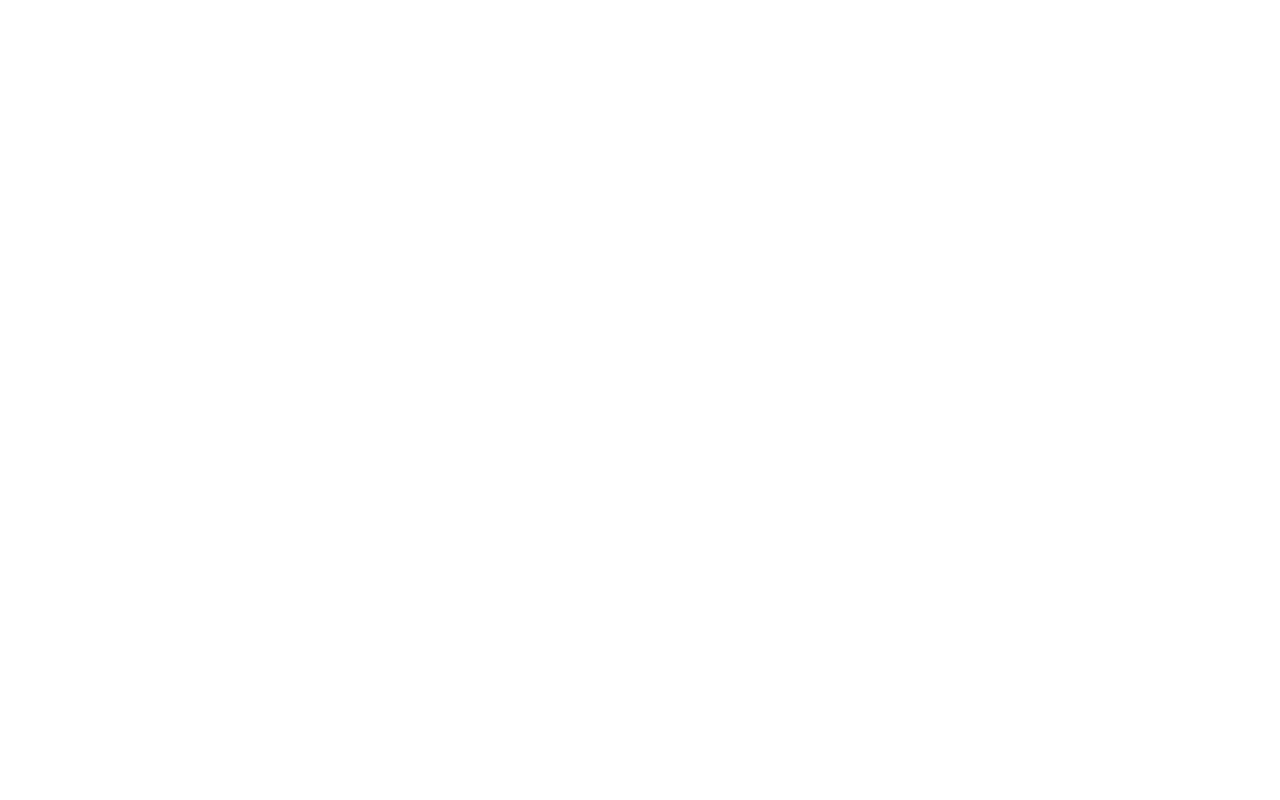
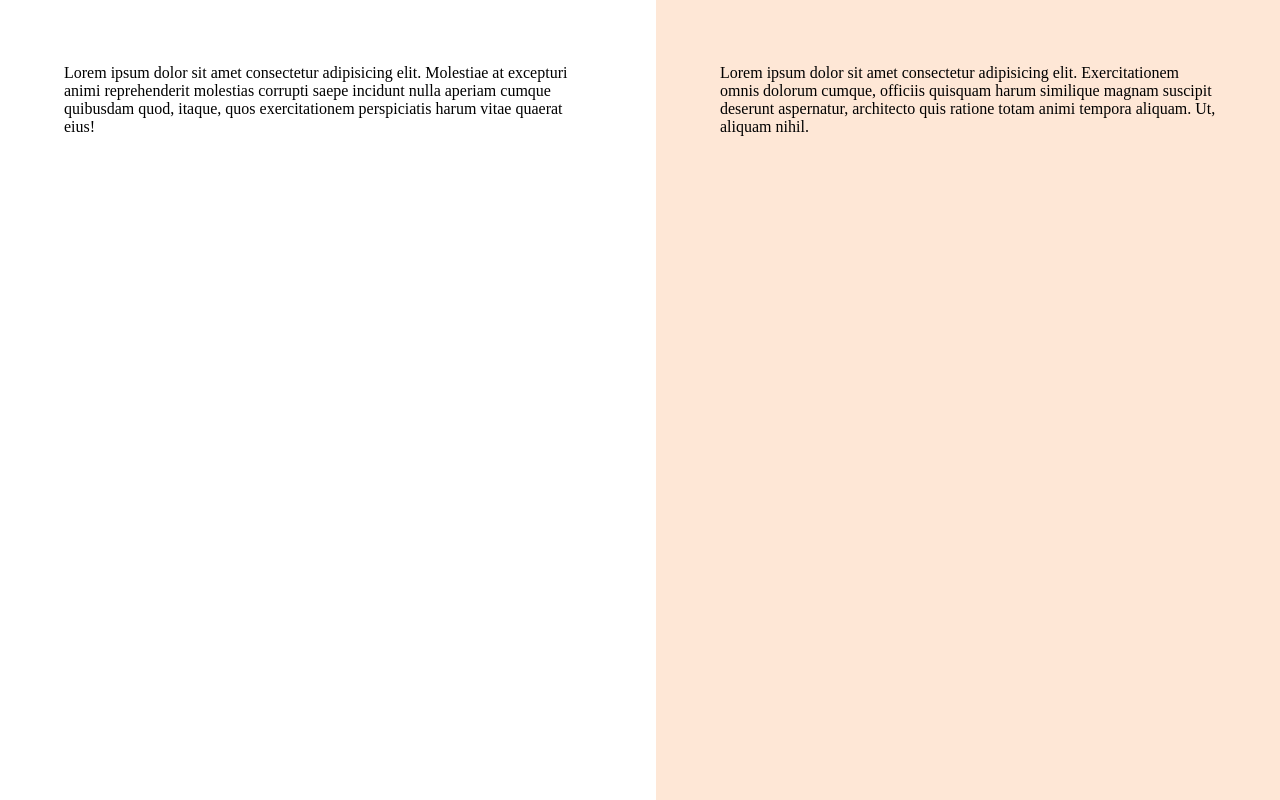
Before and after one commit to WigorCosta21/Formulario_de_Matricula, a plain HTML site: page index.html in a window 1280 px wide. Drawn offline with Linux system fonts and the light colour scheme.

Commit message:
feat: add layout css

```diff
--- a/index.html
+++ b/index.html
@@ -13,7 +13,19 @@
 </head>
 
 <body>
+    <div id="app">
+        <main>
+            <div class="main-container">
+                Lorem ipsum dolor sit amet consectetur adipisicing elit. Molestiae at excepturi animi reprehenderit molestias corrupti saepe incidunt nulla aperiam cumque quibusdam quod, itaque, quos exercitationem perspiciatis harum vitae quaerat eius!
+            </div>
+        </main>
 
+        <aside>
+            <div class="asside-container">
+                Lorem ipsum dolor sit amet consectetur adipisicing elit. Exercitationem omnis dolorum cumque, officiis quisquam harum similique magnam suscipit deserunt aspernatur, architecto quis ratione totam animi tempora aliquam. Ut, aliquam nihil.
+            </div>
+        </aside>
+    </div>
 </body>
 
 </html>
--- a/styles/global.css
+++ b/styles/global.css
@@ -1,3 +1,9 @@
+* {
+    margin: 0;
+    padding: 0;
+    box-sizing: border-box;
+}
+
 :root {
     --font-family: "Poppins", sans-serif;
     --text: 400 1rem/1.5 var(--font-family);
@@ -15,3 +21,7 @@
     --stroke-highlight: #E3541C;
     --semantic-error: #DC2626;
 }
+
+body {
+    overflow: hidden;
+}
--- a/styles/index.css
+++ b/styles/index.css
@@ -1 +1,2 @@
 @import url(global.css);
+@import url(layout.css);
--- /dev/null
+++ b/styles/layout.css
@@ -0,0 +1,25 @@
+#app {
+    display: grid;
+    grid-template-columns: 51.25% 48.75%;
+    height: 100vh;
+    overflow: hidden;
+}
+
+main {
+    overflow: auto;
+    padding: 4rem;
+
+    & .main-container {
+        max-width: 33rem;
+        margin-left: auto;
+    }
+}
+
+aside {
+    background-color: var(--surface-secondary);
+    padding: 4rem;
+
+    & .aside-container {
+        max-width: 31rem;
+    }
+}
```
